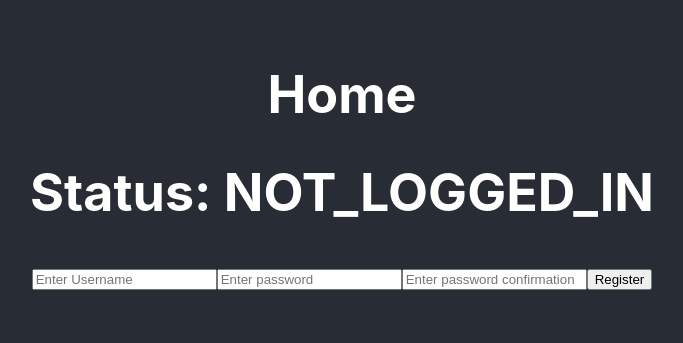
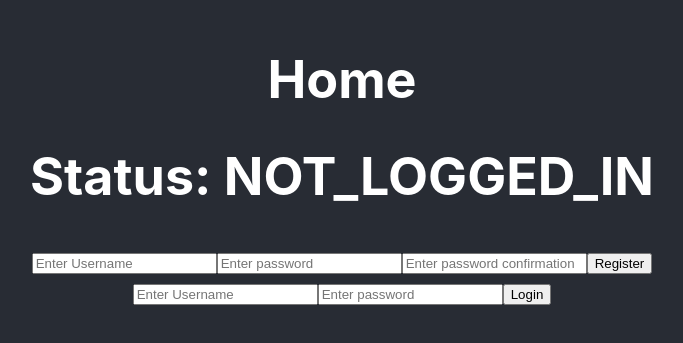
Before and after one commit to john-reiner/banking--frontend, a React (Create React App) app: page / in a window 1280 px wide. Shown: the part 241-584 px from the top of the page, without its empty margins (298-981 px from the left). Built offline with nearby package versions, Linux system fonts and the light colour scheme.

Commit message:
added Login to Home component

```diff
--- a/src/App.js
+++ b/src/App.js
@@ -11,7 +11,7 @@ function App(props) {
 
   const handleLogin = data => {
     setLoggedInStatus("Logged In!!")
-    setUser(data)
+    setUser(data.user)
   }
 
   return (
--- a/src/Home.js
+++ b/src/Home.js
@@ -1,5 +1,6 @@
 import React from 'react'
 import Registration from './auth/Registration'
+import Login from './auth/Login'
 
 export default function Home(props) {
 
@@ -13,6 +14,7 @@ export default function Home(props) {
             <h1>Home</h1>
             <h1>Status: {props.loggedInStatus}</h1>
             <Registration handleSuccessfulAuth={handleSuccessfulAuth} />
+            <Login />
         </div>
     )
 }
```
